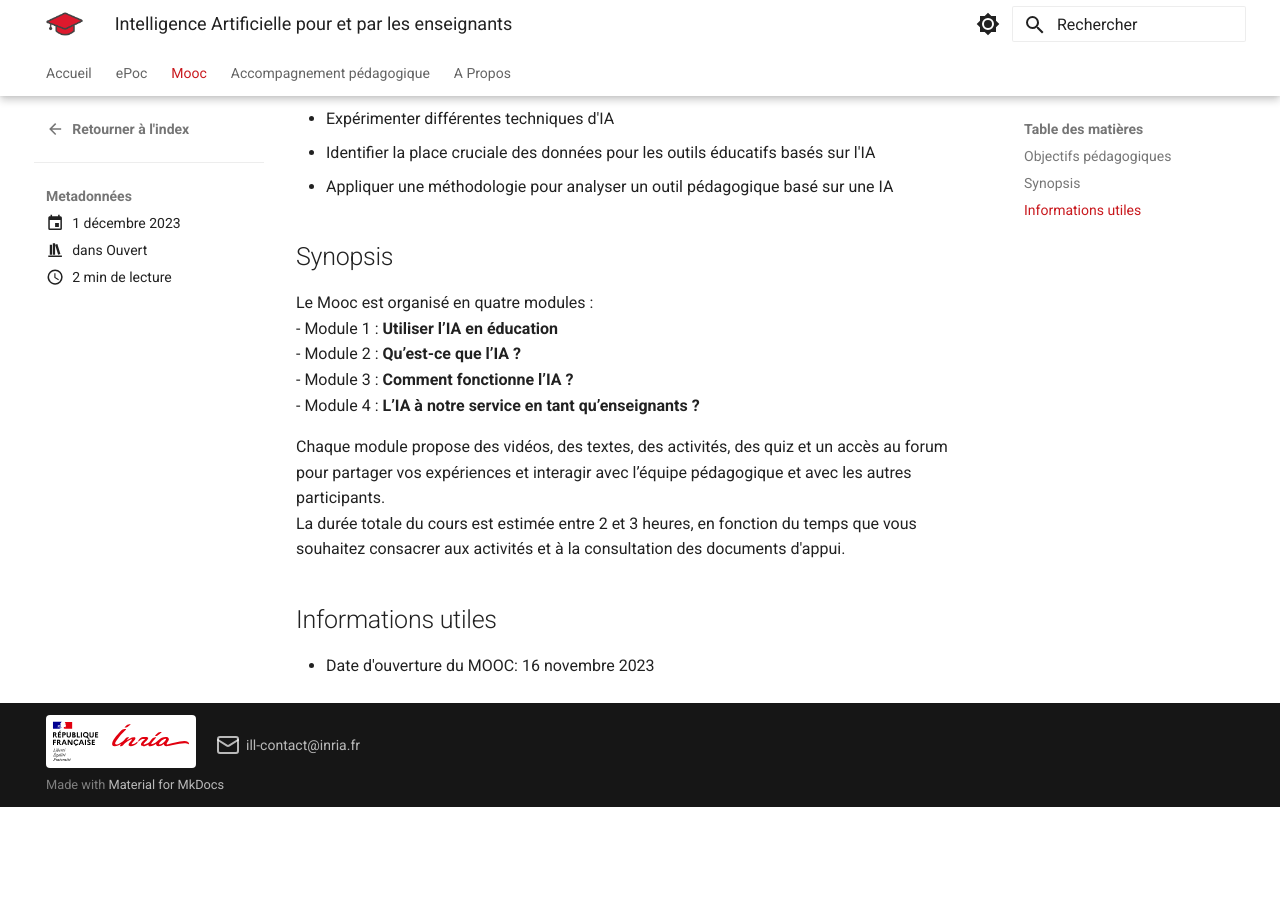
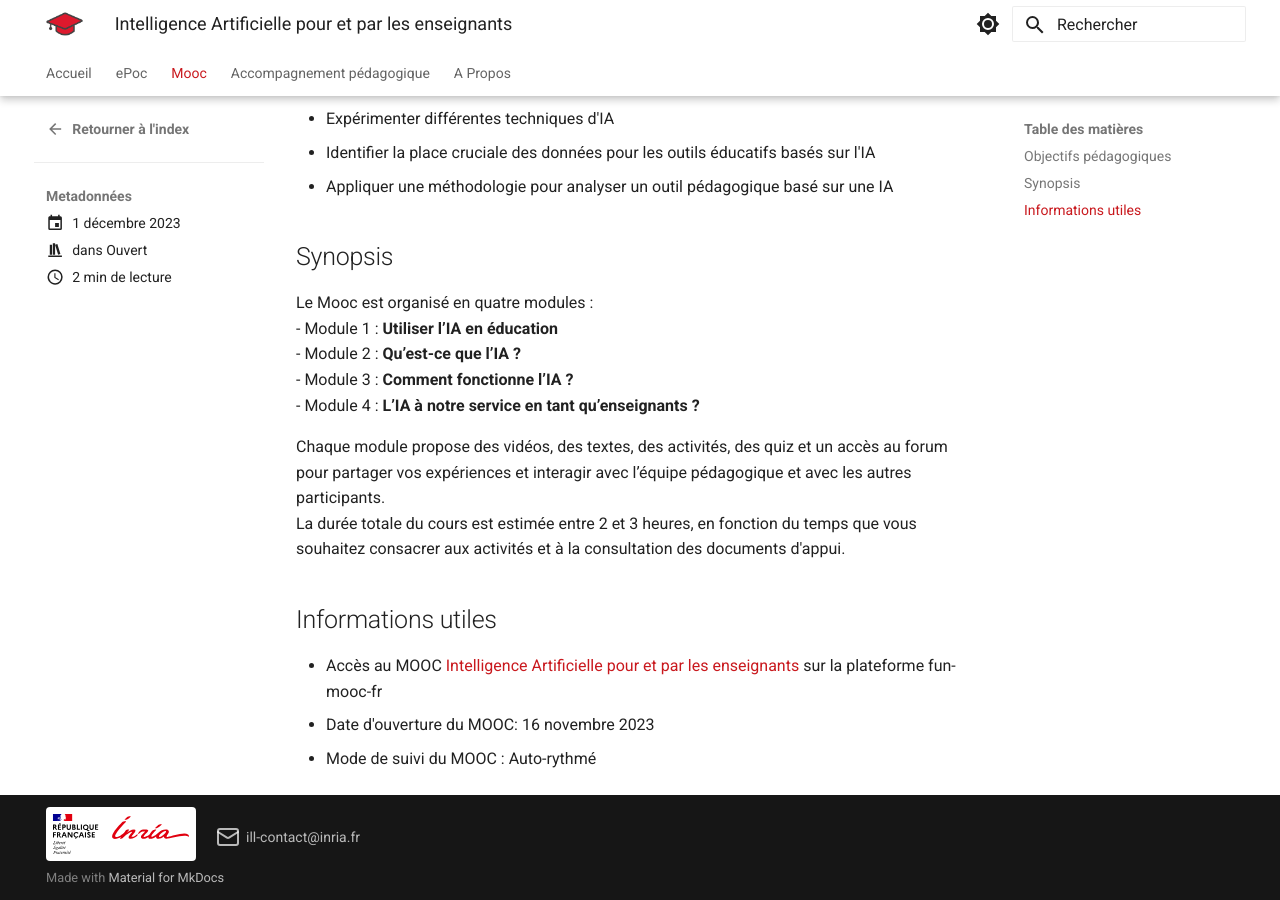
Before and after one commit to inrialearninglab/website, an MkDocs documentation site: the page built from docs/mooc/posts/MOOCouvert/iaforteacher.md, in a window 1280 px wide and 900 px high, scrolled down 854 px. Built offline with MkDocs 1.6.1 and Material for MkDocs 9.7.7, drawn with Linux system fonts in a browser that asks for light colours; before the commit the page ends 1661 px from its top, so only the background shows below that.

Commit message:
Complément accès FUN au Mooc AI4T

```diff
--- a/docs/mooc/posts/MOOCouvert/iaforteacher.md
+++ b/docs/mooc/posts/MOOCouvert/iaforteacher.md
@@ -36,4 +36,6 @@ La durée totale du cours est estimée entre 2 et 3 heures, en fonction du temps
 
 ## Informations utiles
 
+- Accès au MOOC [Intelligence Artificielle pour et par les enseignants](https://www.fun-mooc.fr/fr/cours/intelligence-artificielle-pour-et-par-les-enseignants-ai4t/) sur la plateforme fun-mooc-fr
 - Date d'ouverture du MOOC: 16 novembre 2023
+- Mode de suivi du MOOC : Auto-rythmé
```
